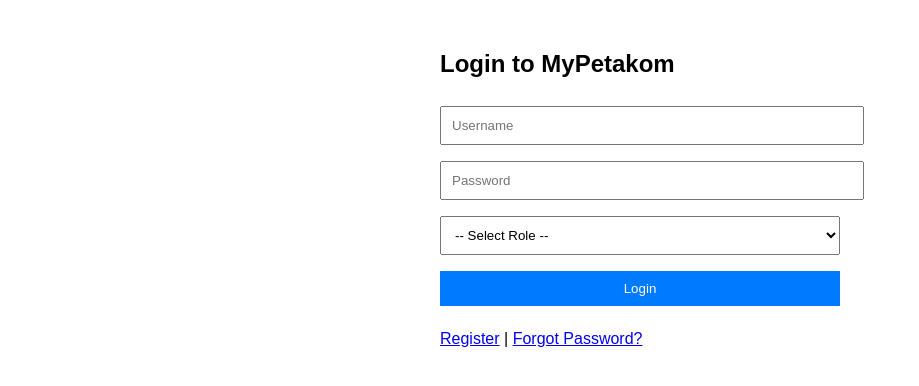
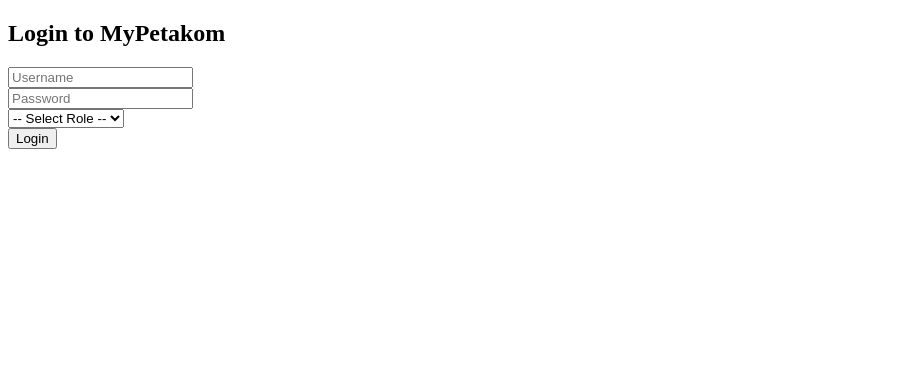
Before and after one commit to ameeralesha0/web-engineering-project, a PHP site: page /login.php in a window 1280 px wide. Shown: the top 386 px of the page, without its empty margins (0-919 px from the left). Run offline with PHP 8.4, Linux system fonts and the light colour scheme.

Commit message:
Update login.php

```diff
--- a/login.php
+++ b/login.php
@@ -1,59 +1,40 @@
 <?php
 session_start();
-include 'db_connection.php'; // Your mysqli connection setup
+include 'db_connection.php'; // Make sure this file sets up $conn
 
-// Initialize variables for form values and error message
 $username = "";
 $role = "";
 $error = "";
 
-if ($_SERVER["REQUEST_METHOD"] === "POST") {
+if ($_SERVER["REQUEST_METHOD"] == "POST") {
     $username = trim($_POST['username'] ?? '');
     $password = $_POST['password'] ?? '';
     $role = $_POST['role'] ?? '';
 
-    // Validate inputs
     if ($username === "" || $password === "" || $role === "") {
         $error = "Please fill in all fields.";
     } else {
-        // Prepare SQL based on role
         if ($role === 'student') {
             $sql = "SELECT * FROM student WHERE student_username = ? AND student_pass = ?";
-        } elseif ($role === 'advisor') {
-            $sql = "SELECT * FROM advisor WHERE advisor_username = ? AND advisor_pass = ?";
-        } elseif ($role === 'coordinator') {
-            $sql = "SELECT * FROM petakom_coordinator WHERE staff_username = ? AND staff_pass = ?";
         } else {
-            $error = "Invalid role selected.";
+            $error = "Only student login is enabled for this test.";
         }
 
         if (empty($error)) {
-            if ($stmt = $conn->prepare($sql)) {
+            $stmt = $conn->prepare($sql);
             $stmt->bind_param("ss", $username, $password);
             $stmt->execute();
             $result = $stmt->get_result();
 
             if ($result && $result->num_rows === 1) {
-                    // Successful login
                 $_SESSION['username'] = $username;
                 $_SESSION['role'] = $role;
-
-                    // Redirect to role-specific page
-                    if ($role === 'student') {
                 header("Location: studentpage.php");
-                    } elseif ($role === 'advisor') {
-                        header("Location: advisorpage.php");
-                    } else {
-                        header("Location: coordinatorpage.php");
-                    }
                 exit();
             } else {
                 $error = "Invalid username or password.";
             }
             $stmt->close();
-            } else {
-                $error = "Database error: " . htmlspecialchars($conn->error);
-            }
         }
     }
     $conn->close();
@@ -61,42 +42,21 @@ if ($_SERVER["REQUEST_METHOD"] === "POST") {
 ?>
 
 <!DOCTYPE html>
-<html lang="en">
+<html>
 <head>
-    <meta charset="UTF-8" />
     <title>Login - MyPetakom</title>
-    <style>
-        body { font-family: Arial, sans-serif; }
-        .login-container { max-width: 400px; margin: 50px auto; }
-        input, select, button { width: 100%; padding: 10px; margin: 8px 0; }
-        .error { color: red; margin-bottom: 10px; }
-        button { background-color: #007BFF; color: white; border: none; cursor: pointer; }
-        button:hover { background-color: #0056b3; }
-    </style>
 </head>
 <body>
-<div class="login-container">
     <h2>Login to MyPetakom</h2>
-
-    <?php if ($error): ?>
-        <div class="error"><?php echo htmlspecialchars($error); ?></div>
-    <?php endif; ?>
-
+    <?php if ($error) echo "<p style='color:red;'>$error</p>"; ?>
     <form method="post" action="">
-        <input type="text" name="username" placeholder="Username" required value="<?php echo htmlspecialchars($username); ?>" />
-        <input type="password" name="password" placeholder="Password" required />
+        <input type="text" name="username" placeholder="Username" required value="<?php echo htmlspecialchars($username); ?>"><br>
+        <input type="password" name="password" placeholder="Password" required><br>
         <select name="role" required>
             <option value="">-- Select Role --</option>
-            <option value="student" <?php if ($role === 'student') echo 'selected'; ?>>Student</option>
-            <option value="advisor" <?php if ($role === 'advisor') echo 'selected'; ?>>Event Advisor</option>
-            <option value="coordinator" <?php if ($role === 'coordinator') echo 'selected'; ?>>Petakom Coordinator</option>
-        </select>
+            <option value="student" <?php if ($role == 'student') echo 'selected'; ?>>Student</option>
+        </select><br>
         <button type="submit">Login</button>
     </form>
-
-    <p>
-        <a href="register.php">Register</a> | <a href="forgotpassword.php">Forgot Password?</a>
-    </p>
-</div>
 </body>
 </html>
```
Lines whose indentation alone changed are shown as unchanged.
